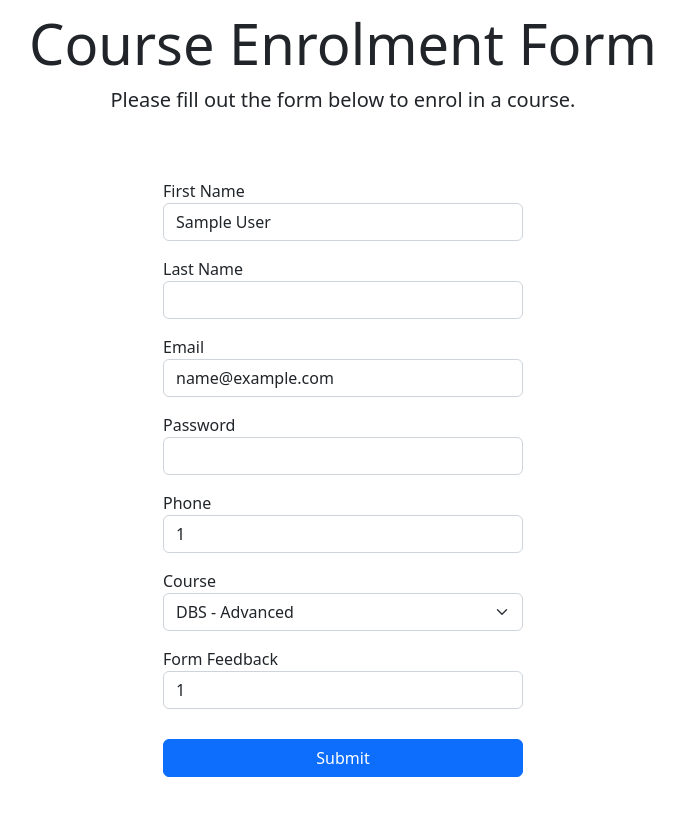
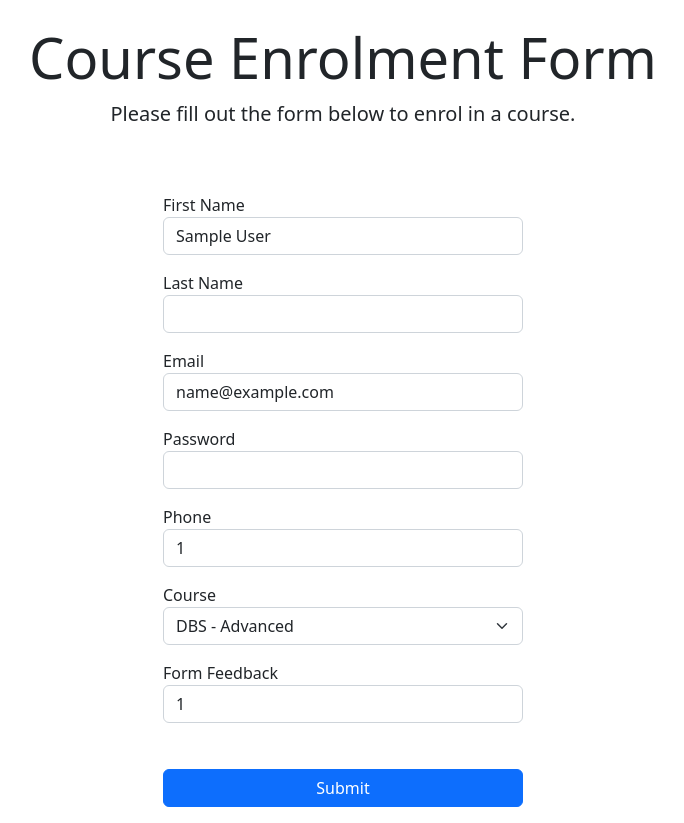
Before and after one commit to JakeJR0/T-Level-SQL-Lab-06, a PHP site: page /enrol.php in a window 1280 px wide. Shown: the part 56-879 px from the top of the page, without its empty margins (297-981 px from the left). Before the commit the page ends 833 px from the top, so only its background shows below. Run offline with PHP 8.4, Linux system fonts and the light colour scheme; the visitor is signed in with stand-in values (Sample User, id 1); data comes from the database, SQL or seed files in the repository.

Commit message:
Adding space below the navigation bar.

```diff
--- a/includes/main_style.css
+++ b/includes/main_style.css
@@ -2,6 +2,15 @@
 .form-container {
     margin-top: 10%; /* Adds a space above the form */
     width: 40%; /* Sets form container width */
+}
+
+.form-container input {
+    width: 100%; /* Sets input field width */
+    margin-bottom: 1rem;
+}
+
+nav {
+    margin-bottom: 1.5rem; /* Adds a space below the navigation */
 }
 
 @media screen and (max-width: 768px) {
```
